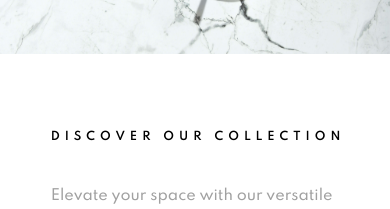
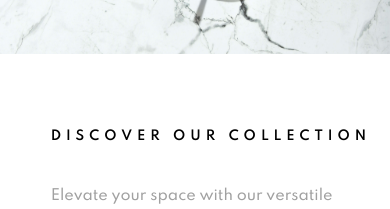
Before and after one commit to catarinaduarte/Room, a plain HTML site: page index.html in a window 390 px wide. Shown: the part 1340-1549 px from the top of the page. Drawn offline with Linux system fonts and the light colour scheme.

Commit message:
Update index.css

```diff
--- a/index.css
+++ b/index.css
@@ -517,7 +517,7 @@ nav .nav__item a {
   }
 
   .about .about__container h2 {
-    font-size: 0.7rem !important;
+    font-size: 0.8rem !important;
     font-weight: 600;
     color: black;
     letter-spacing: 5px;
```
